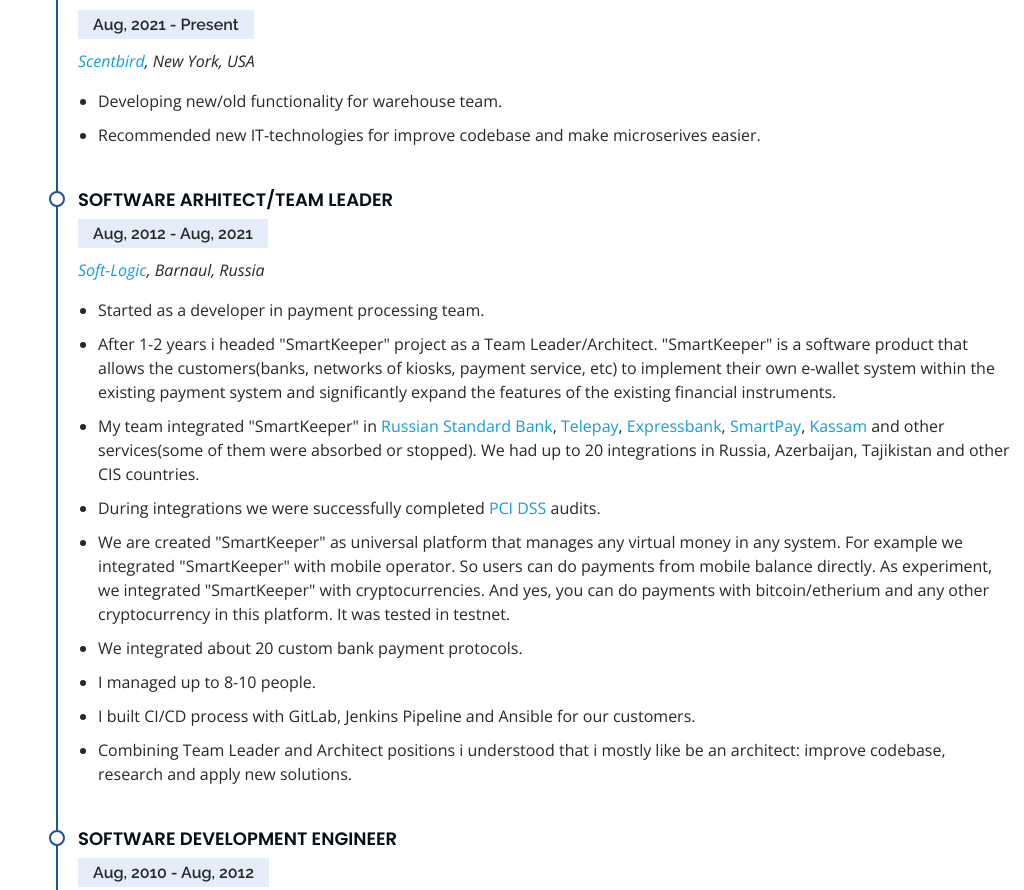
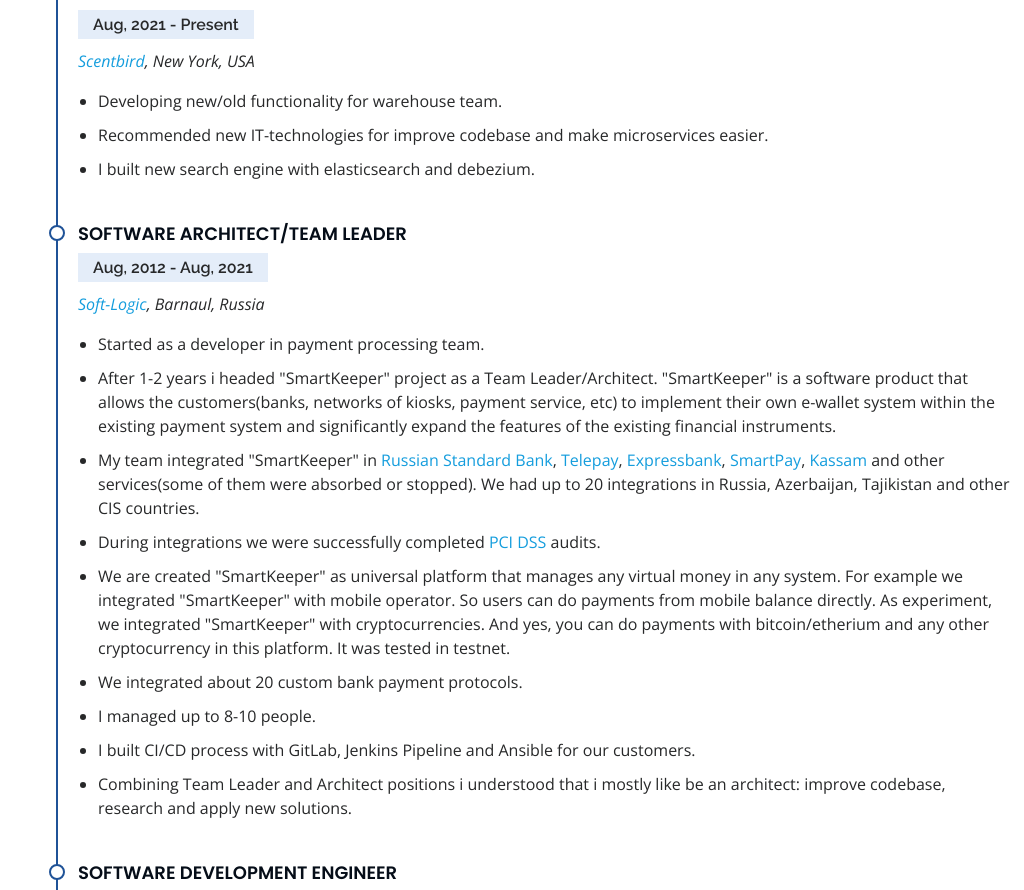
Before and after one commit to alexey-plotnikoff/resume, an Angular app: page / in a window 1280 px wide. Shown: the part 2549-3439 px from the top of the page, without its empty margins (256-1280 px from the left). Built offline with nearby package versions, Linux system fonts and the light colour scheme; what ngx-typed-js would draw is missing.

Commit message:
fixed typos and added new cup

```diff
--- a/src/app/main/career/career.component.html
+++ b/src/app/main/career/career.component.html
@@ -13,11 +13,12 @@
           <p><em><a href="https://scentbird.com" target="_blank">Scentbird</a>, New York, USA</em></p>
           <ul>
             <li>Developing new/old functionality for warehouse team.</li>
-            <li>Recommended new IT-technologies for improve codebase and make microserives easier.</li>
+            <li>Recommended new IT-technologies for improve codebase and make microservices easier.</li>
+            <li>I built new search engine with elasticsearch and debezium.</li>
           </ul>
         </div>
         <div class="career-item">
-          <h4>Software Arhitect/Team Leader</h4>
+          <h4>Software Architect/Team Leader</h4>
           <h5>Aug, 2012 - Aug, 2021</h5>
           <p><em><a href="https://soft-logic.ru/" target="_blank">Soft-Logic</a>, Barnaul, Russia</em></p>
           <ul>
```
